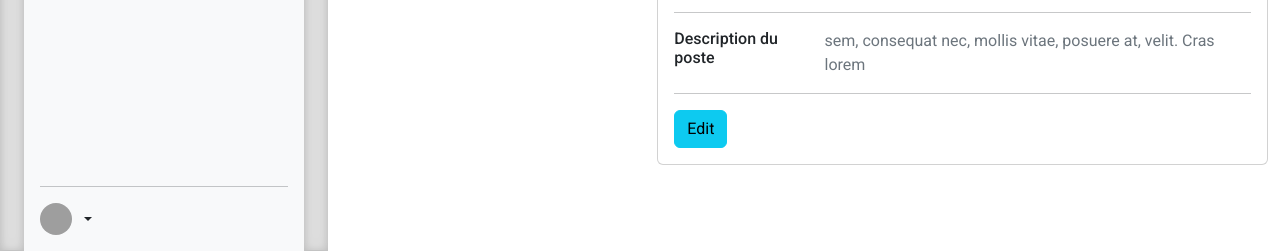
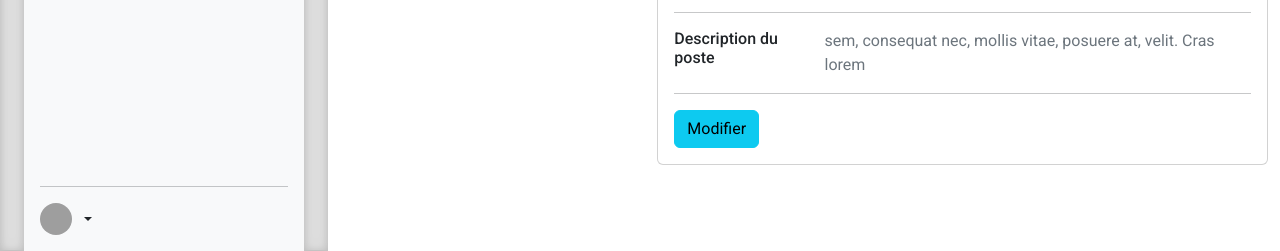
Before and after one commit to Hinaox/Gestion, a CodeIgniter app: page /Gestion/index.php/employecontroller/fiche?idEmploye=1 in a window 1280 px wide. Shown: the part 1349-1600 px from the top of the page. Run offline with CodeIgniter, Linux system fonts and the light colour scheme; data comes from the database, SQL or seed files in the repository; data that the repository does not hold is empty; some libraries are stand-ins or nearby versions; grey boxes are pictures that could not be loaded.

Commit message:
modifier profil

```diff
--- a/application/views/profilEmploye.php
+++ b/application/views/profilEmploye.php
@@ -155,71 +155,11 @@
                   <hr>
                   <div class="row">
                     <div class="col-sm-12">
-                      <a class="btn btn-info " target="__blank" href="https://www.bootdey.com/snippets/view/profile-edit-data-and-skills">Edit</a>
+                      <a class="btn btn-info " target="__blank" href="https://www.bootdey.com/snippets/view/profile-edit-data-and-skills">Modifier</a>
                     </div>
                   </div>
                 </div>
               </div>
-
-              <!-- <div class="row gutters-sm">
-                <div class="col-sm-6 mb-3">
-                  <div class="card h-100">
-                    <div class="card-body">
-                      <h6 class="d-flex align-items-center mb-3"><i class="material-icons text-info mr-2">assignment</i>Project Status</h6>
-                      <small>Web Design</small>
-                      <div class="progress mb-3" style="height: 5px">
-                        <div class="progress-bar bg-primary" role="progressbar" style="width: 80%" aria-valuenow="80" aria-valuemin="0" aria-valuemax="100"></div>
-                      </div>
-                      <small>Website Markup</small>
-                      <div class="progress mb-3" style="height: 5px">
-                        <div class="progress-bar bg-primary" role="progressbar" style="width: 72%" aria-valuenow="72" aria-valuemin="0" aria-valuemax="100"></div>
-                      </div>
-                      <small>One Page</small>
-                      <div class="progress mb-3" style="height: 5px">
-                        <div class="progress-bar bg-primary" role="progressbar" style="width: 89%" aria-valuenow="89" aria-valuemin="0" aria-valuemax="100"></div>
-                      </div>
-                      <small>Mobile Template</small>
-                      <div class="progress mb-3" style="height: 5px">
-                        <div class="progress-bar bg-primary" role="progressbar" style="width: 55%" aria-valuenow="55" aria-valuemin="0" aria-valuemax="100"></div>
-                      </div>
-                      <small>Backend API</small>
-                      <div class="progress mb-3" style="height: 5px">
-                        <div class="progress-bar bg-primary" role="progressbar" style="width: 66%" aria-valuenow="66" aria-valuemin="0" aria-valuemax="100"></div>
-                      </div>
-                    </div>
-                  </div>
-                </div>
-                <div class="col-sm-6 mb-3">
-                  <div class="card h-100">
-                    <div class="card-body">
-                      <h6 class="d-flex align-items-center mb-3"><i class="material-icons text-info mr-2">assignment</i>Project Status</h6>
-                      <small>Web Design</small>
-                      <div class="progress mb-3" style="height: 5px">
-                        <div class="progress-bar bg-primary" role="progressbar" style="width: 80%" aria-valuenow="80" aria-valuemin="0" aria-valuemax="100"></div>
-                      </div>
-                      <small>Website Markup</small>
-                      <div class="progress mb-3" style="height: 5px">
-                        <div class="progress-bar bg-primary" role="progressbar" style="width: 72%" aria-valuenow="72" aria-valuemin="0" aria-valuemax="100"></div>
-                      </div>
-                      <small>One Page</small>
-                      <div class="progress mb-3" style="height: 5px">
-                        <div class="progress-bar bg-primary" role="progressbar" style="width: 89%" aria-valuenow="89" aria-valuemin="0" aria-valuemax="100"></div>
-                      </div>
-                      <small>Mobile Template</small>
-                      <div class="progress mb-3" style="height: 5px">
-                        <div class="progress-bar bg-primary" role="progressbar" style="width: 55%" aria-valuenow="55" aria-valuemin="0" aria-valuemax="100"></div>
-                      </div>
-                      <small>Backend API</small>
-                      <div class="progress mb-3" style="height: 5px">
-                        <div class="progress-bar bg-primary" role="progressbar" style="width: 66%" aria-valuenow="66" aria-valuemin="0" aria-valuemax="100"></div>
-                      </div>
-                    </div>
-                  </div>
-                </div>
-              </div> -->
-
-
-
             </div>
           </div>
 
```
Also changed, not shown: 2 other files.
